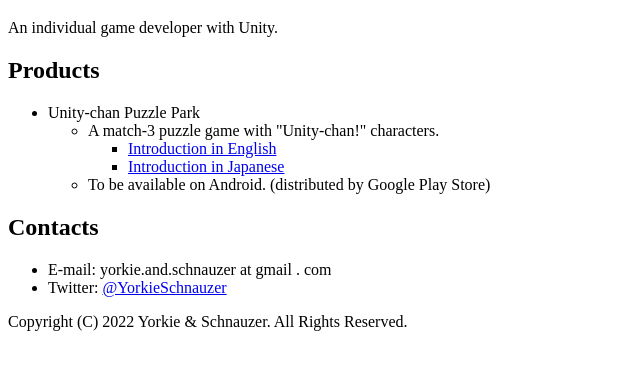
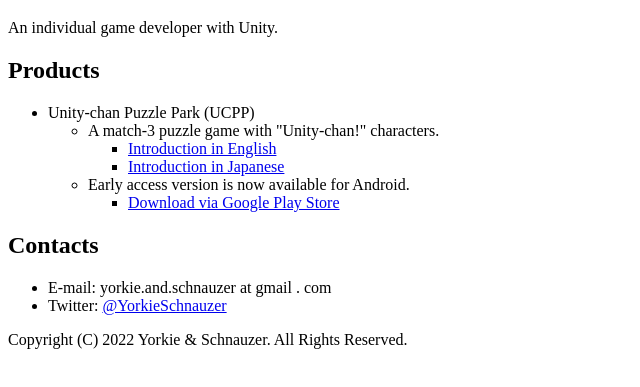
Before and after one commit to YorkieAndSchnauzer/YorkieAndSchnauzer.github.io, a plain HTML site: page index.html in a window 1280 px wide. Shown: the part 61-448 px from the top of the page, without its empty margins (0-640 px from the left). Drawn offline with Linux system fonts and the light colour scheme.

Commit message:
Google Playへのリンクを追加

```diff
--- a/index.html
+++ b/index.html
@@ -10,14 +10,17 @@
 
     <h2>Products</h2>
     <ul>
-        <li>Unity-chan Puzzle Park</li>
+        <li>Unity-chan Puzzle Park (UCPP)</li>
         <ul>
             <li>A match-3 puzzle game with "Unity-chan!" characters.</li>
-                <ul>
-                    <li><a href="./ucpp/en/index.html">Introduction in English</a></li>
-                    <li><a href="./ucpp/ja/index.html">Introduction in Japanese</a></li>
-                </ul>
-            <li>To be available on Android. (distributed by Google Play Store)</li>
+            <ul>
+                <li><a href="./ucpp/en/index.html">Introduction in English</a></li>
+                <li><a href="./ucpp/ja/index.html">Introduction in Japanese</a></li>
+            </ul>
+            <li>Early access version is now available for Android.</li>
+            <ul>
+                <li><a href="https://play.google.com/store/apps/details?id=com.YorkieAndSchnauzer.UCPP">Download via Google Play Store</a></li>
+            </ul>
         </ul>
     </ul>
 
```
